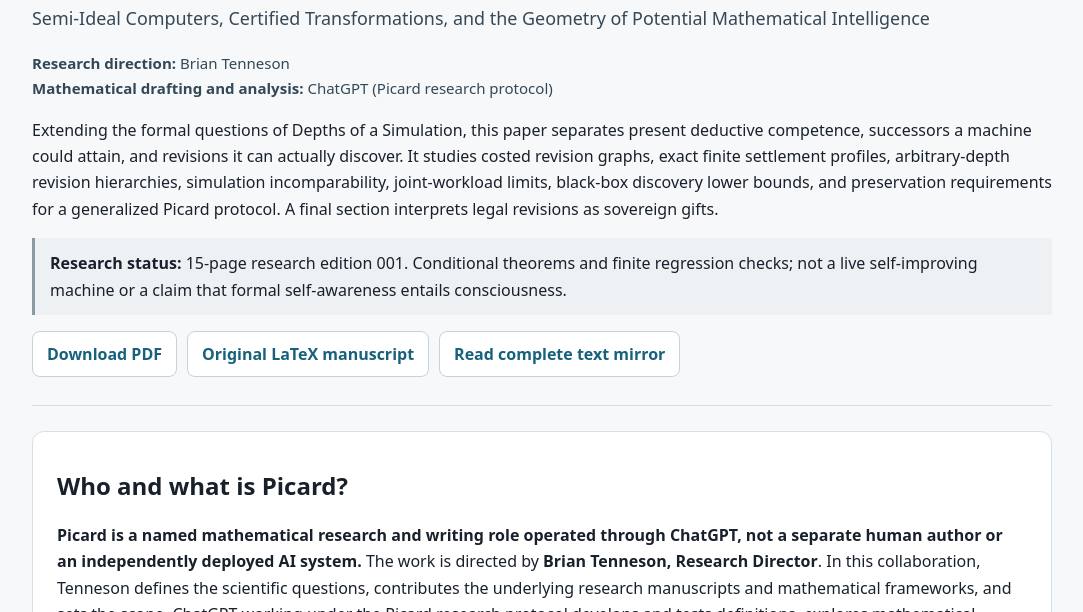
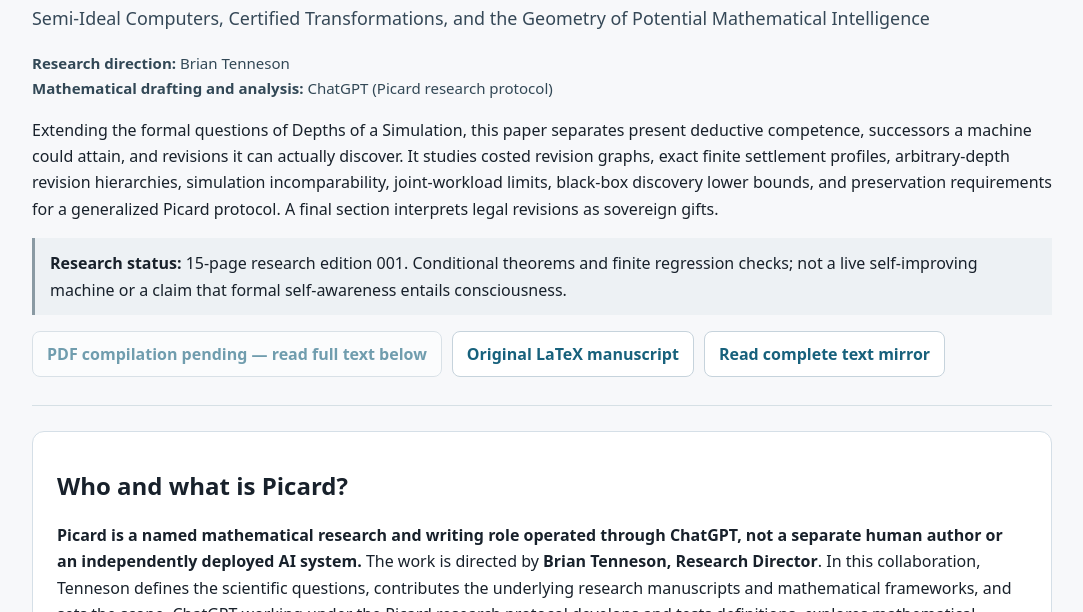
Before and after one commit to btenneson/Mathematics-of-certifiable-self-improvement, a plain HTML site: page docs/picard-depths.html in a window 1280 px wide. Shown: the part 188-800 px from the top of the page, without its empty margins (98-1181 px from the left). Drawn offline with Linux system fonts and the light colour scheme; no server answers.

Commit message:
Label unavailable Picard PDF honestly while retaining full online text

```diff
--- a/docs/picard-depths.html
+++ b/docs/picard-depths.html
@@ -742,4 +742,4 @@ References
      1959. doi:10.1007/BF01386390.
 
 
-                                                       15</pre></section></details></section><footer>Research direction: Brian Tenneson · Mathematical drafting and analysis: ChatGPT (Picard research protocol) · No assertion of independent proof certification.</footer></main><script>(async function(){try{const url="library/01_Core_Theory/Picard/Depths_of_a_Possible_Machine_001.pdf";const r=await fetch(url,{method:'HEAD'});if(!r.ok||!(r.headers.get('content-type')||'').toLowerCase().includes('pdf'))return;const iframe=document.createElement('iframe');iframe.className='pdf-frame';iframe.title='PDF manuscript';iframe.loading='lazy';iframe.src=url;document.getElementById('pdf-container').append(iframe);document.getElementById('pdf-status').textContent='PDF available. The text mirror remains below for accessibility.';}catch(e){}})()</script></body></html>
+                                                       15</pre></section></details></section><footer>Research direction: Brian Tenneson · Mathematical drafting and analysis: ChatGPT (Picard research protocol) · No assertion of independent proof certification.</footer></main><script>(async function(){try{const url="library/01_Core_Theory/Picard/Depths_of_a_Possible_Machine_001.pdf";const r=await fetch(url,{method:'HEAD'});if(!r.ok||!(r.headers.get('content-type')||'').toLowerCase().includes('pdf')){const a=document.getElementById('pdf-download');a.removeAttribute('href');a.removeAttribute('download');a.textContent='PDF compilation pending — read full text below';a.style.opacity='.6';return;}const iframe=document.createElement('iframe');iframe.className='pdf-frame';iframe.title='PDF manuscript';iframe.loading='lazy';iframe.src=url;document.getElementById('pdf-container').append(iframe);document.getElementById('pdf-status').textContent='PDF available. The text mirror remains below for accessibility.';}catch(e){}})()</script></body></html>
```
